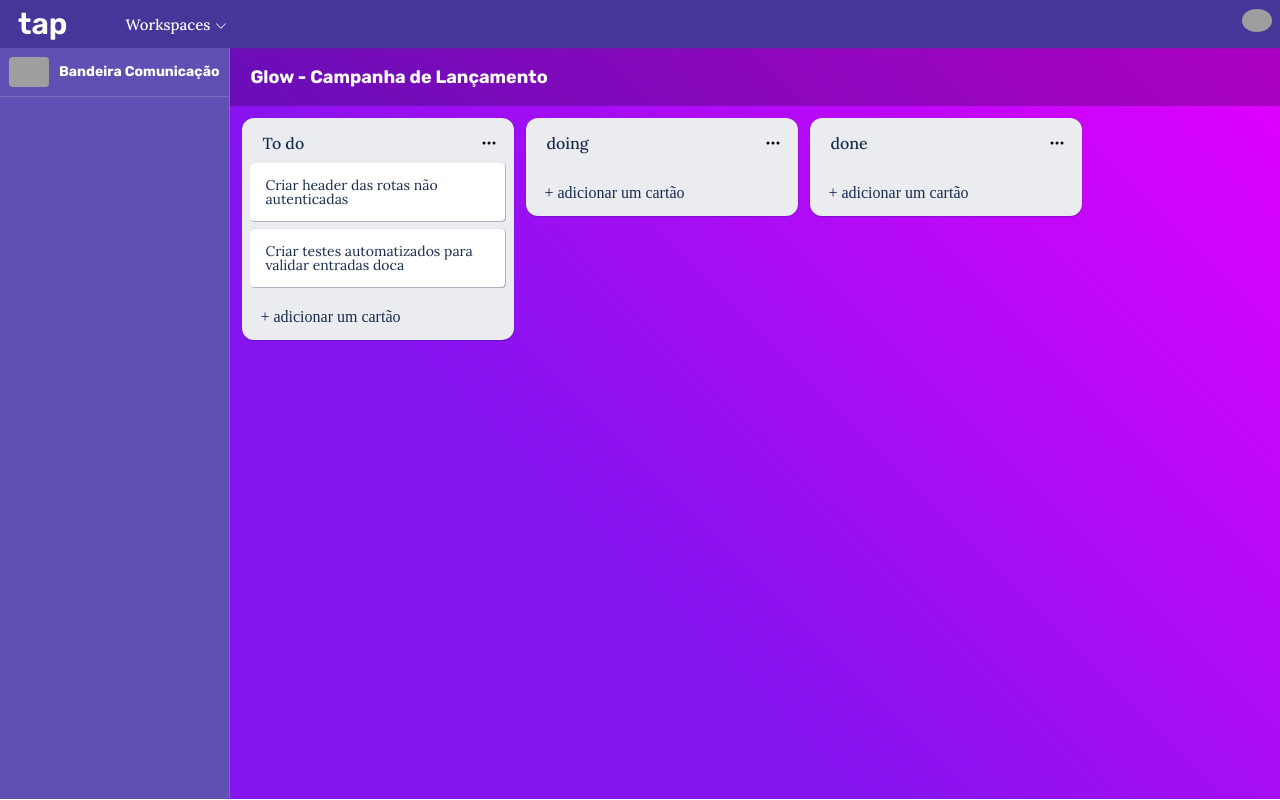
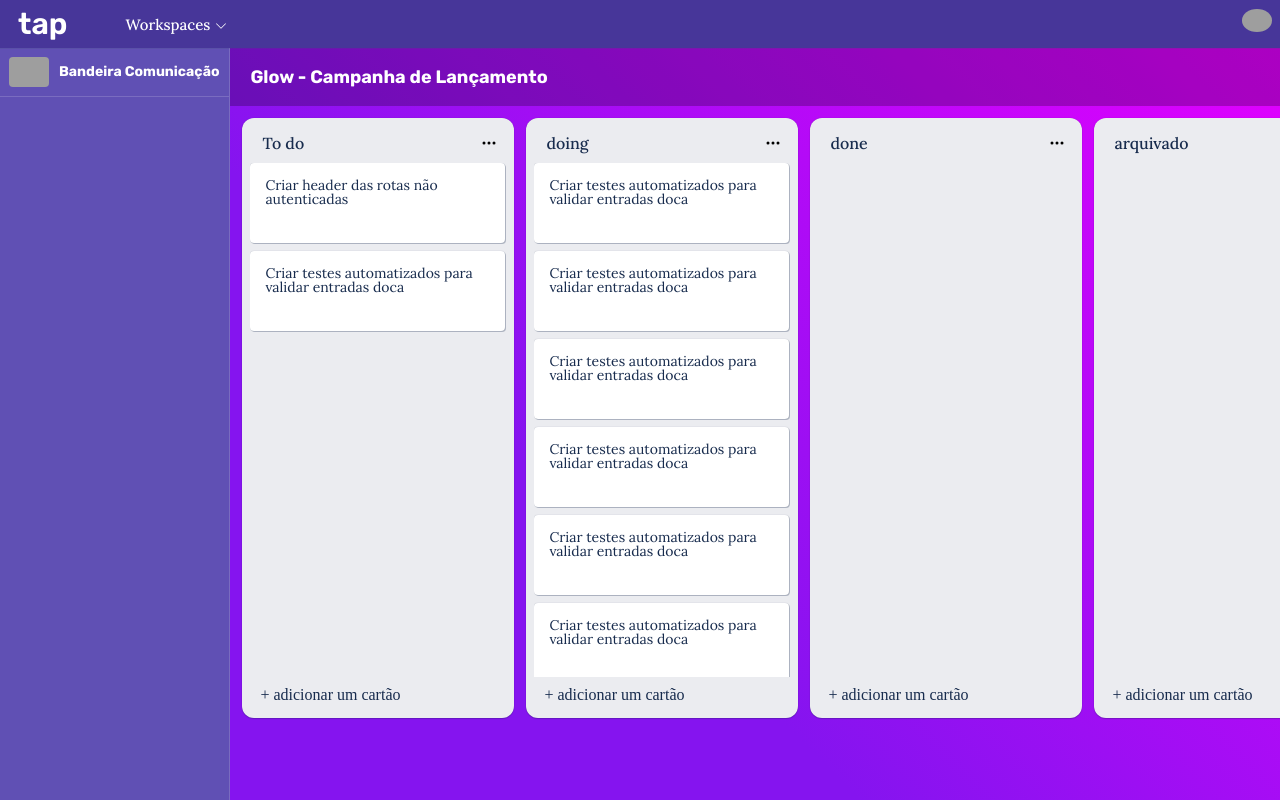
Before and after one commit to Dickson-Pinheiro/tap-front, a React (Vite) app: page /board in a window 1280 px wide. Built offline with nearby package versions, Linux system fonts and the light colour scheme; grey boxes are pictures that could not be loaded.

Commit message:
feat: drag n drop cards and column

```diff
--- a/src/components/board/SortableCard.jsx
+++ b/src/components/board/SortableCard.jsx
@@ -3,10 +3,17 @@ import { CSS } from "@dnd-kit/utilities"
 import styled from "styled-components"
 
 export default function SortableCard({ card }) {
-    const { attributes, listeners, setNodeRef, transform, transition } = useSortable({ id: card.id })
+    const { attributes, listeners, setNodeRef, transform, transition, isDragging } = useSortable({ id: card.id, data: {
+        type: "Card",
+        card: {...card},
+    } })
     const style = {
         transition,
         transform: CSS.Transform.toString(transform),
+    }
+    if(isDragging){
+        return <CardContainerOverlay ref={setNodeRef} style={style}>
+        </CardContainerOverlay>
     }
 
     return (
@@ -19,6 +26,9 @@ export default function SortableCard({ card }) {
 const CardContainer = styled.div`
     width: 100%;
     padding: 15px;
+    height: 120px;
+    min-height: 80px;
+    max-height: 80px;
     background-color: #ffffff;
     border-radius: 4px;
     box-shadow: 1px 1px #091e4240,0 0 1px #091e424f;
@@ -30,3 +40,15 @@ const CardContainer = styled.div`
         color: #172b4d;
     }
 `
+
+const CardContainerOverlay = styled.div`
+    width: 100%;
+    padding: 15px;
+    height: 120px;
+    min-height: 80px;
+    max-height: 80px;
+    background-color: #000000;
+    border-radius: 4px;
+    opacity: 0.3;
+    box-shadow: 1px 1px #091e4240,0 0 1px #091e424f;
+`
--- a/src/components/board/SortableColumn.jsx
+++ b/src/components/board/SortableColumn.jsx
@@ -4,29 +4,25 @@ import { CSS } from "@dnd-kit/utilities"
 import { BsThreeDots } from "react-icons/bs"
 import styled from "styled-components"
 import SortableCard from "./SortableCard"
-import { useState } from "react"
+import { useMemo, useState } from "react"
 
-export default function SortableColumn({ column }) {
-    const [cards, setCards] = useState(column.cards)
-    const { attributes, listeners, setNodeRef, transform, transition } = useSortable({ id: column.id })
+export default function SortableColumn({ column, cards }) {
+
+    const cardsId = useMemo(() => cards.map(c => c.id), [column])
+
+    const { attributes, listeners, setNodeRef, transform, transition, isDragging } = useSortable({ id: column.id, data: {
+        type: "Column",
+        column: JSON.parse(JSON.stringify(column))
+    } })
     const style = {
         transition,
         transform: CSS.Transform.toString(transform),
     }
 
 
-    const onDragEnd = event => {
-        console.log(event);
-        const {active, over} = event;
-        if(active.id === over.id){
-            return
-        }
-
-        setCards(cards => {
-            const oldIndex = cards.findIndex(column => column.id === active.id)
-            const newIndex = cards.findIndex(column => column.id === over.id)
-            return arrayMove(cards, oldIndex, newIndex)
-        })
+    if(isDragging){
+        return <ColumnOverlay ref={setNodeRef} style={style}>
+        </ColumnOverlay>
     }
 
     return (
@@ -36,13 +32,11 @@ export default function SortableColumn({ column }) {
                 <BsThreeDots />
             </ColumnHeader>
             <ColumnContent>
-                <DndContext collisionDetection={closestCenter} onDragEnd={onDragEnd}>
-                    <SortableContext items={cards} strategy={verticalListSortingStrategy}>
-                        {cards.map(card => (
-                            <SortableCard card={card} key={card.id}/>
-                        ))}
+                    <SortableContext items={cardsId}>
+                        {cards.map(card => {
+                           return <SortableCard card={card} key={card.id}/>
+                        })}
                     </SortableContext>
-                </DndContext>
             </ColumnContent>
             <AddCard>
                 <p>+ adicionar um cartão</p>
@@ -55,14 +49,24 @@ const Column = styled.div`
     box-sizing: border-box;
     min-width: 272px;
     max-width: 272px;
-    height: fit-content;
-    overflow-x: none;
-    max-height: calc(100% - 20px);
+    height: 600px;
+    display: flex;
+    flex-direction: column;
+    max-height: 600px;
     background-color: #ebecf0;
     border-radius: 12px;
     padding: 5px;
     padding-left: 8px;
     box-shadow: 0 1px 1px #091e4240,0 0 1px #091e424f;
+`
+
+const ColumnOverlay = styled.div`
+    min-width: 272px;
+    max-width: 272px;
+    height: 600px;
+    border-radius: 12px;
+    background-color: #ebecf0;
+    opacity: 0.7;
 `
 
 const ColumnHeader = styled.div`
@@ -84,12 +88,12 @@ const ColumnHeader = styled.div`
 const ColumnContent = styled.div`
     display: flex;
     flex-direction: column;
-    height: fit-content;
+    flex: 1;
     padding-bottom: 8px;
     padding-right: 4px;
     max-height: calc(100vh - 270px);
-    overflow: hidden;
     overflow-x: none;
+    overflow-x: hidden;
     overflow-y: auto;
     gap: 8px;
     &::-webkit-scrollbar {
@@ -107,7 +111,6 @@ const ColumnContent = styled.div`
 const AddCard = styled.div`
     width: 100%;
     padding: 10px;
-    margin-top: 4px;
     cursor: pointer;
     p {
         color: #172b4d;
--- a/src/pages/Board.jsx
+++ b/src/pages/Board.jsx
@@ -1,55 +1,250 @@
 import styled from "styled-components"
 import Header from "../components/Header"
-import { BsThreeDots } from "react-icons/bs"
-import { useState } from "react";
-import { DndContext, closestCenter } from "@dnd-kit/core";
+import { useMemo, useState } from "react";
+import { DndContext, DragOverlay, PointerSensor, closestCenter, useSensor, useSensors } from "@dnd-kit/core";
 import { SortableContext, arrayMove, horizontalListSortingStrategy, useSortable } from "@dnd-kit/sortable";
 import {CSS} from '@dnd-kit/utilities';
 import SortableColumn from "../components/board/SortableColumn";
+import { createPortal } from "react-dom";
+import SortableCard from "../components/board/SortableCard";
+
+
+const initialCards = [
+    {
+        title: "Criar header das rotas não autenticadas",
+        id: 5,
+        columnId: 1
+    },
+    {
+        title: "Criar testes automatizados para validar entradas doca",
+        id: 6,
+        columnId: 1
+    },
+]
 
 const initialColumns = [
+    {
+        id: 1,
+        title: "To do",
+    },
+    {
+        id: 2,
+        title: "doing",
+    },
+    {
+        id: 3,
+        title: "done",
+    },
+    {
+        id: 4,
+        title: "arquivado",
+    }
+];
+
+
+export default function Board() {
+    const [columns, setColumns] = useState([
         {
             id: 1,
             title: "To do",
             cards: [
                 {
                     title: "Criar header das rotas não autenticadas",
-                id: 1
+                    id: 5,
+                    columnId: 1
                 },
                 {
                     title: "Criar testes automatizados para validar entradas doca",
-                id: 2
-            }
+                    id: 6,
+                    columnId: 1
+                },
             ]
         },
         {
             id: 2,
             title: "doing",
-        cards: []
+            cards: [
+                {
+                    title: "Criar testes automatizados para validar entradas doca",
+                    id: 7,
+                    columnId: 2
+                },
+                {
+                    title: "Criar testes automatizados para validar entradas doca",
+                    id: 8,
+                    columnId: 2
+                },
+                {
+                    title: "Criar testes automatizados para validar entradas doca",
+                    id: 9,
+                    columnId: 2
+                },
+                {
+                    title: "Criar testes automatizados para validar entradas doca",
+                    id: 10,
+                    columnId: 2
+                },
+                {
+                    title: "Criar testes automatizados para validar entradas doca",
+                    id: 11,
+                    columnId: 2
+                },
+                {
+                    title: "Criar testes automatizados para validar entradas doca",
+                    id: 12,
+                    columnId: 2
+                },
+                {
+                    title: "Criar testes automatizados para validar entradas doca",
+                    id: 13,
+                    columnId: 2
+                },
+                {
+                    title: "Criar testes automatizados para validar entradas doca",
+                    id: 14,
+                    columnId: 2
+                },
+            ]
         },
         {
             id: 3,
             title: "done",
             cards: []
+        },
+        {
+            id: 4,
+            title: "arquivado",
+            cards: []
         }
-];
+    ]);
 
-
-export default function Board() {
-    const [columns, setColumns] = useState(initialColumns);
+    const columnsId = useMemo(() => columns.map(col => col.id), [columns])
+    const [activeColumn, setActiveColumn] = useState(null);
+    const [activeCard, setActiveCard] = useState(null);
+    const sensor = useSensors(useSensor(PointerSensor, {
+        activationConstraint: {
+            distance: 3,
+        }
+    }))
 
     const onDragEnd = event => {
-        console.log(event);
+        setActiveCard(null)
+        setActiveColumn(null)
+        console.log(columns)
         const {active, over} = event;
-        if(active.id === over.id){
+        if(active?.id === over?.id){
             return
         }
 
+        if(event.active.data.current.type === "Column"){
             setColumns(columns => {
                 const oldIndex = columns.findIndex(column => column.id === active.id)
                 const newIndex = columns.findIndex(column => column.id === over.id)
-            return arrayMove(columns, oldIndex, newIndex)
+                const columnsCopy = JSON.parse(JSON.stringify(columns));
+
+                const newColumns = arrayMove(columnsCopy, oldIndex, newIndex)
+                console.log(newColumns);
+                return newColumns
             })
+        }
+    }
+
+    function onDragStart(event) {
+
+        if(event.active.data.current?.type === "Column"){
+            setActiveColumn(event.active.data.current.column)
+        }
+        if(event.active.data.current.type === "Card"){
+            setActiveCard(event.active.data.current.card)
+        }
+    }
+
+    function onDragOver(event){
+        const {active, over} = event;
+        console.log('ativou')
+        if(!over) return;
+
+        const activeId = active.id
+        const overId = over.id
+
+        if(activeId === overId){
+            return
+        }
+
+        const isActiveACard = active.data.current.type === "Card"
+        const isOverACard = over.data.current.type === "Card"
+
+        if(isActiveACard && isOverACard){
+            const activeCard = active.data.current.card
+            const overCard = over.data.current.card
+            const activeCardColumnIndex = columns.findIndex(c => c.id === activeCard.columnId)
+            const overCardColumnIndex = columns.findIndex(c => c.id === overCard.columnId)
+
+            const activeCardIndex = columns[activeCardColumnIndex].cards.findIndex(c => c.id === activeCard.id)
+            const overCardIndex =  columns[overCardColumnIndex].cards.findIndex(c => c.id === overCard.id)
+            console.log(activeCardColumnIndex)
+            if(activeCardColumnIndex !== overCardColumnIndex){
+                const newColumns = JSON.parse(JSON.stringify(columns));
+                const [removedCard] = newColumns[activeCardColumnIndex].cards.splice(activeCardIndex, 1)
+                console.log(overCardIndex)
+                newColumns[overCardColumnIndex].cards.splice(overCardIndex, 0, {...removedCard, columnId: overCard.columnId});
+                setColumns([...JSON.parse(JSON.stringify(newColumns))])
+            }
+        }
+        if(active.data.current.type === "Card" && over.data.current.type === "Column"){
+            if(active.data.current.card.columnId === over.data.current.column.id){
+                return
+            }
+            const activeCard = active.data.current.card
+            const overColumn = over.data.current.column
+
+            const overColumnIndex = columns.findIndex(c => c.id === overColumn.id)
+            const activeCardOriginColumnIndex = columns.findIndex(c => c.id === activeCard.columnId)
+            const activeCardIndex = columns[activeCardOriginColumnIndex].cards.findIndex(c => c.id === activeCard.id)
+
+            const newColumns = JSON.parse(JSON.stringify(columns));
+            const [removedCard] = newColumns[activeCardOriginColumnIndex].cards.splice(activeCardIndex, 1);
+            newColumns[overColumnIndex].cards.push({...removedCard, columnId: overColumn.id})
+            setColumns(newColumns)
+        }
+    }
+
+    function onDragMove(event){
+        const {active, over} = event;
+
+        if(!over) return;
+
+        const activeId = active.id
+        const overId = over.id
+
+        if(activeId === overId){
+            return
+        }
+
+        const isActiveACard = active.data.current.type === "Card"
+        const isOverACard = over.data.current.type === "Card"
+
+        if(isActiveACard && isOverACard){
+            const activeCard = active.data.current.card
+            const overCard = over.data.current.card
+            const activeCardColumnIndex = columns.findIndex(c => c.id === activeCard.columnId)
+            const overCardColumnIndex = columns.findIndex(c => c.id === overCard.columnId)
+
+            const activeCardIndex = columns[activeCardColumnIndex].cards.findIndex(c => c.id === activeCard.id)
+            const overCardIndex =  columns[overCardColumnIndex].cards.findIndex(c => c.id === overCard.id)
+
+            if(activeCardColumnIndex === overCardColumnIndex){
+                const newColumns = JSON.parse(JSON.stringify(columns));
+                newColumns[activeCardColumnIndex].cards = arrayMove(
+                    newColumns[activeCardColumnIndex].cards,
+                    activeCardIndex,
+                    overCardIndex
+                )
+
+                setColumns([...newColumns])
+                return
+            }
+        }
     }
 
     return (
@@ -68,20 +263,30 @@ export default function Board() {
                             <h1>Glow - Campanha de Lançamento</h1>
                         </Left>
                     </HeaderColumns>
+                    <div>
+                    <DndContext sensors={sensor} onDragStart={onDragStart} onDragMove={onDragMove} onDragOver={onDragOver} onDragEnd={onDragEnd} collisionDetection={closestCenter}>
                     <ColumnsContainer>
-                        <DndContext collisionDetection={closestCenter} onDragEnd={onDragEnd}>
-                            <SortableContext items={columns} strategy={horizontalListSortingStrategy}>
+                            <SortableContext items={columnsId}>
                                 {columns.map(column => (
-                                    <SortableColumn column={column} key={column.id}/>
+                                    <SortableColumn column={column} cards={column.cards} key={column.id} />
                                 ))}
                             </SortableContext>
+                    </ColumnsContainer>
+                    {createPortal(<DragOverlay>
+                        {activeColumn && (<SortableColumn column={activeColumn} cards={activeColumn.cards}/>)}
+                        {activeCard && <SortableCard card={activeCard} />}
+                    </DragOverlay>, document.body)
+                    }
                     </DndContext>
-                    </ColumnsContainer>
+                    </div>
                 </ColumsData>
+
             </Container>
         </BoardContainer>
     )
 }
+
+
 
 const BoardContainer = styled.div`
     width: 100%;
@@ -91,7 +296,8 @@ const BoardContainer = styled.div`
 
 const Container = styled.div`
     display: flex;
-    height: calc(100vh - 49px);
+    min-height: calc(100vh - 49px);
+    height: 100%;
 `
 
 const WorkspaceData = styled.div`
@@ -145,7 +351,7 @@ const ColumnsContainer = styled.div`
     width: 100%;
     flex: 1;
     padding: 12px;
-    display: flex;
+    display: flex;;
     gap: 12px;
     overflow: hidden;
     overflow-x: auto;
```
Lines whose indentation alone changed are shown as unchanged.
